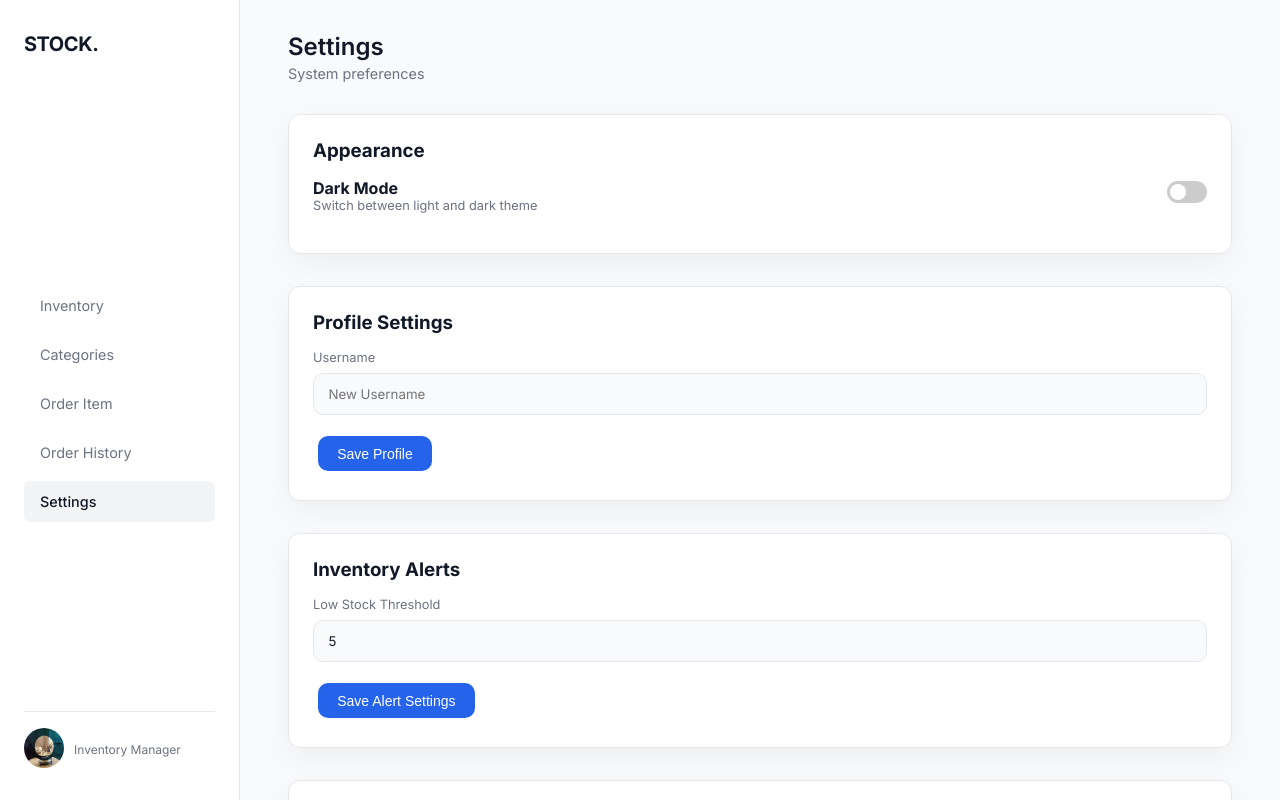
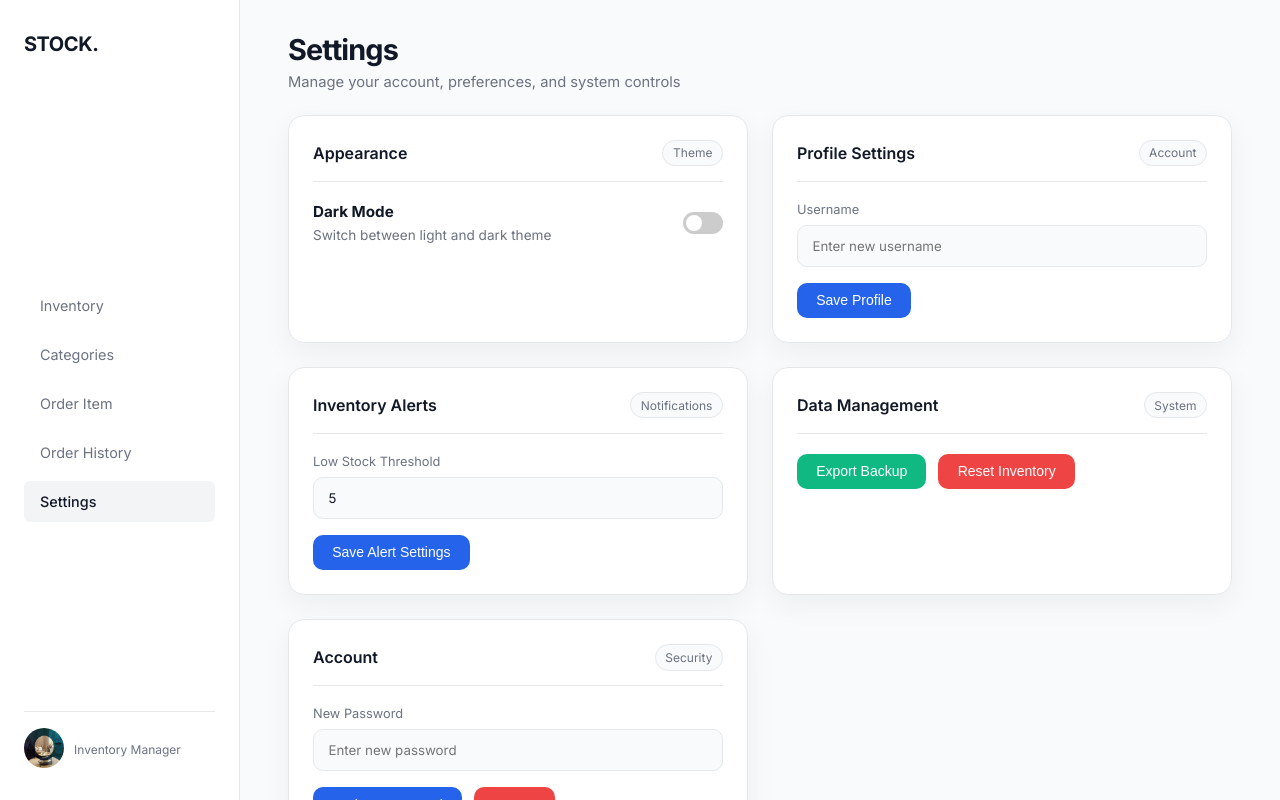
Before and after one commit to NxG101/local-inventory-system, a website with bundled scripts: page settings.html in a window 1280 px wide. Built offline with nearby package versions, Linux system fonts and the light colour scheme; no server answers.

Commit message:
Update settings.html

```diff
--- a/settings.html
+++ b/settings.html
@@ -1,22 +1,16 @@
 <!DOCTYPE html>
 <html lang="en" data-theme="light">
-
 <head>
     <meta charset="UTF-8">
     <meta name="viewport" content="width=device-width, initial-scale=1.0">
-
     <title>Settings | Minimal Inventory</title>
-
     <link rel="stylesheet" href="style.css">
-
     <link href="https://fonts.googleapis.com/css2?family=Inter:wght@400;500;600;700&display=swap" rel="stylesheet">
 </head>
-
 <body>
 
     <!-- Sidebar -->
     <aside>
-
         <div class="logo">STOCK.</div>
 
         <nav>
@@ -27,133 +21,126 @@
             <a href="settings.html" class="active">Settings</a>
         </nav>
 
-        <!-- Account Display -->
         <div class="account-panel">
-                <img src="./images/default-avatar.png" class="profile-img">
+            <img src="./images/default-avatar.png" class="profile-img" alt="Profile Picture">
             <div class="profile-info">
                 <strong id="username"></strong>
                 <span>Inventory Manager</span>
             </div>
-
         </div>
     </aside>
 
-</aside>
-
     <!-- Main Content -->
-<main>
-
-<header>
-
+    <main class="settings-page">
+        <header class="page-header">
             <div>
                 <h1>Settings</h1>
-<p style="color:var(--text-muted);font-size:0.9rem;margin-top:0.25rem;">
-System preferences
-</p>
+                <p>Manage your account, preferences, and system controls</p>
+            </div>
+        </header>
+
+        <section class="settings-grid">
+            <!-- Appearance -->
+            <article class="settings-card">
+                <div class="card-head">
+                    <h3>Appearance</h3>
+                    <span>Theme</span>
                 </div>
 
-</header>
-
-<!-- THEME -->
-<div class="table-container" style="padding:1.5rem">
-
-<h3 style="margin-bottom:1rem">Appearance</h3>
-
-<div class="form-group" style="display:flex;justify-content:space-between;align-items:center">
-
+                <div class="setting-row">
                     <div>
                         <strong>Dark Mode</strong>
-<p style="font-size:0.8rem;color:var(--text-muted)">
-Switch between light and dark theme
-</p>
+                        <p>Switch between light and dark theme</p>
                     </div>
 
                     <label class="switch">
                         <input type="checkbox" id="theme-toggle">
                         <span class="slider"></span>
                     </label>
+                </div>
+            </article>
 
+            <!-- Profile -->
+            <article class="settings-card">
+                <div class="card-head">
+                    <h3>Profile Settings</h3>
+                    <span>Account</span>
                 </div>
 
+                <div class="form-group">
+                    <label for="profile-username">Username</label>
+                    <input type="text" id="profile-username" placeholder="Enter new username">
                 </div>
 
-<!-- PROFILE SETTINGS -->
-<div class="table-container" style="padding:1.5rem;margin-top:1.5rem">
+                <div class="card-actions">
+                    <button class="btn" onclick="saveProfile()">Save Profile</button>
+                </div>
+            </article>
 
-<h3 style="margin-bottom:1rem">Profile Settings</h3>
+            <!-- Alerts -->
+            <article class="settings-card">
+                <div class="card-head">
+                    <h3>Inventory Alerts</h3>
+                    <span>Notifications</span>
+                </div>
 
                 <div class="form-group">
-<label>Username</label>
-<input type="text" id="profile-username" placeholder="New Username">
+                    <label for="low-stock">Low Stock Threshold</label>
+                    <input type="number" id="low-stock" value="5" min="1">
                 </div>
 
-<button class="btn" onclick="saveProfile()">Save Profile</button>
+                <div class="card-actions">
+                    <button class="btn" onclick="saveAlert()">Save Alert Settings</button>
+                </div>
+            </article>
 
+            <!-- Data Management -->
+            <article class="settings-card">
+                <div class="card-head">
+                    <h3>Data Management</h3>
+                    <span>System</span>
                 </div>
 
-<!-- INVENTORY ALERTS -->
-<div class="table-container" style="padding:1.5rem;margin-top:1.5rem">
+                <div class="button-group">
+                    <button class="btn-green" onclick="exportBackup()">Export Backup</button>
+                    <button class="btn-red" onclick="resetInventory()">Reset Inventory</button>
+                </div>
+            </article>
 
-<h3 style="margin-bottom:1rem">Inventory Alerts</h3>
+            <!-- Account -->
+            <article class="settings-card">
+                <div class="card-head">
+                    <h3>Account</h3>
+                    <span>Security</span>
+                </div>
 
                 <div class="form-group">
-<label>Low Stock Threshold</label>
-<input type="number" id="low-stock" value="5">
+                    <label for="new-password">New Password</label>
+                    <input type="password" id="new-password" placeholder="Enter new password">
                 </div>
 
-<button class="btn" onclick="saveAlert()">Save Alert Settings</button>
+                <div class="button-group">
+                    <button class="btn" onclick="changePassword()">Update Password</button>
+                    <button class="btn-red" onclick="logout()">Logout</button>
+                </div>
+            </article>
 
+            <!-- System Info -->
+            <article class="settings-card settings-card-wide">
+                <div class="card-head">
+                    <h3>System Information</h3>
+                    <span>About</span>
                 </div>
 
-<!-- DATA MANAGEMENT -->
-<div class="table-container" style="padding:1.5rem;margin-top:1.5rem">
-
-<h3 style="margin-bottom:1rem">Data Management</h3>
-
-<button class="btn-green" onclick="exportBackup()">Export Backup</button>
-
-<button class="btn-red" style="margin-left:10px" onclick="resetInventory()">Reset Inventory</button>
-
+                <div class="info-list">
+                    <p><strong>System Version:</strong> 1.0</p>
+                    <p><strong>Developer:</strong> Hurtarin</p>
+                    <p><strong>Storage:</strong> Local Browser Storage</p>
                 </div>
-
-<!-- ACCOUNT -->
-<div class="table-container" style="padding:1.5rem;margin-top:1.5rem">
-
-<h3 style="margin-bottom:1rem">Account</h3>
-
-<div class="form-group">
-<label>New Password</label>
-<input type="password" id="new-password">
-</div>
-
-<button class="btn" onclick="changePassword()">Update Password</button>
-
-<button class="btn-red" style="margin-top:10px" onclick="logout()">Logout</button>
-
-</div>
-
-<!-- SYSTEM INFO -->
-<div class="table-container" style="padding:1.5rem;margin-top:1.5rem">
-
-<h3 style="margin-bottom:1rem">System Information</h3>
-
-<p style="font-size:0.85rem;margin-bottom:0.5rem">
-<strong>System Version:</strong> 1.0
-</p>
-
-<p style="font-size:0.85rem;margin-bottom:0.5rem">
-<strong>Developer:</strong> Hurtarin
-</p>
-
-<p style="font-size:0.85rem">
-<strong>Storage:</strong> Local Browser Storage
-</p>
-
-</div>
-
+            </article>
+        </section>
     </main>
 
     <script type="module" src="script.js"></script>
-
 </body>
 </html>
```
Lines whose indentation alone changed are shown as unchanged.
